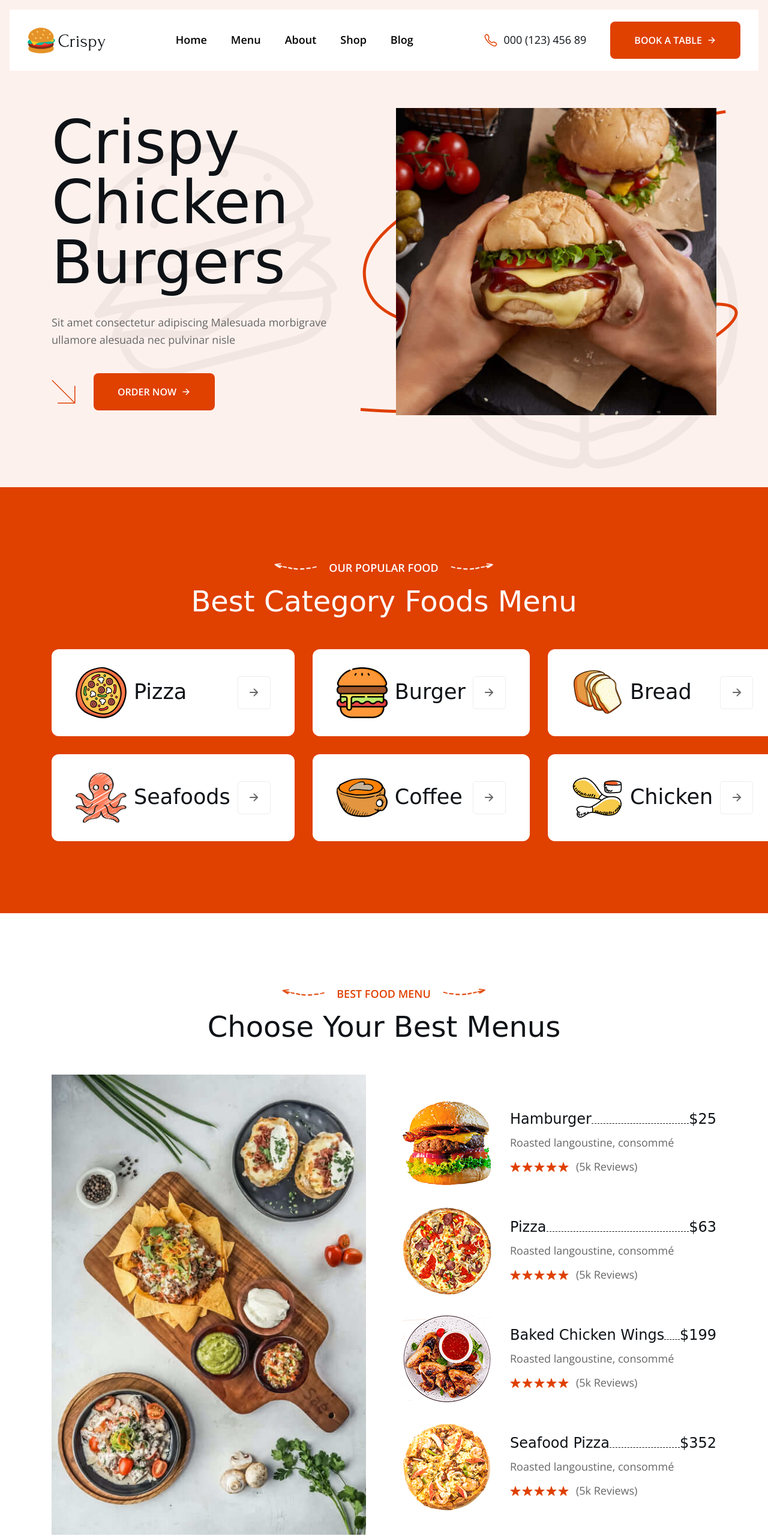
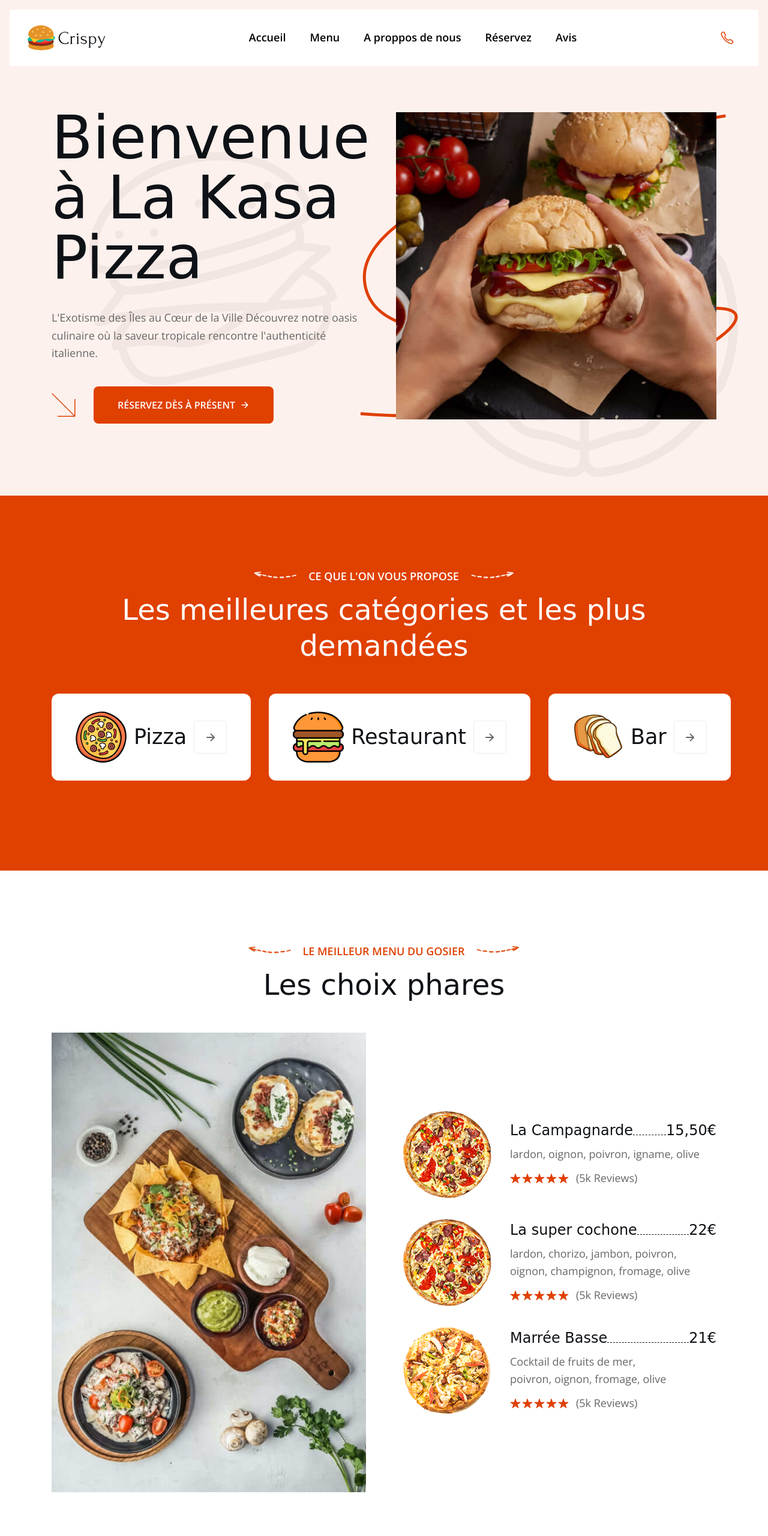
Before and after one commit to keysCZ/Crispy, a plain HTML site: page index.html in a window 1280 px wide. Shown: the top 2560 px of the page at 60% size. Drawn offline with nearby package versions, Linux system fonts and the light colour scheme; a web font is replaced by a local one.

Commit message:
index new

```diff
--- a/index.html
+++ b/index.html
@@ -9,9 +9,9 @@
   <!--
     - primary meta tags
   -->
-  <title>Crispy - Chicken Burgers</title>
-  <meta name="title" content="Crispy - Chicken Burgers">
-  <meta name="description" content="This is a food html template made by codewithsadee">
+  <title>La Kasa Pizza</title>
+  <meta name="title" content="La Kasa Pizza : Restaurant Pizzeria au Gosier">
+  <meta name="description" content="Un Restaurant-Pizzeria exotique au Gosier">
 
   <!--
     - favicon
@@ -50,7 +50,7 @@
     <div class="container">
 
       <a href="#" class="logo">
-        <img src="./assets/images/logo.svg" width="130" height="45" alt="Crispy home">
+        <img src="./assets/images/logo.svg" width="130" height="45" alt="La Kasa Pizza">
       </a>
 
       <nav class="navbar" data-navbar>
@@ -60,13 +60,13 @@
         </button>
 
         <a href="#" class="nav-logo">
-          <img src="./assets/images/logo.svg" width="175" height="61" alt="Crispy home">
+          <img src="./assets/images/logo.svg" width="175" height="61" alt="La Kasa Pizza">
         </a>
 
         <ul class="navbar-list">
 
           <li class="navbar-item">
-            <a href="#" class="navbar-link" data-nav-link>Home</a>
+            <a href="#" class="navbar-link" data-nav-link>Accueil</a>
           </li>
 
           <li class="navbar-item">
@@ -74,24 +74,24 @@
           </li>
 
           <li class="navbar-item">
-            <a href="#" class="navbar-link" data-nav-link>About</a>
+            <a href="#" class="navbar-link" data-nav-link>A proppos de nous</a>
           </li>
 
           <li class="navbar-item">
-            <a href="#" class="navbar-link" data-nav-link>Shop</a>
+            <a href="#" class="navbar-link" data-nav-link>Réservez</a>
           </li>
 
           <li class="navbar-item">
-            <a href="#" class="navbar-link" data-nav-link>Blog</a>
+            <a href="#" class="navbar-link" data-nav-link>Avis</a>
           </li>
 
         </ul>
 
-        <a href="#" class="btn">
+        <!-- <a href="#" class="btn">
           <span class="span">Book A Table</span>
 
           <ion-icon name="arrow-forward-outline" aria-hidden="true"></ion-icon>
-        </a>
+        </a> -->
 
       </nav>
 
@@ -99,14 +99,14 @@
         <a href="tel:00012345689" class="call">
           <ion-icon name="call-outline" aria-hidden="true"></ion-icon>
 
-          <span class="span">000 (123) 456 89</span>
+          <span class="span"></span>
         </a>
 
-        <a href="#" class="btn">
+        <!-- <a href="#" class="btn">
           <span class="span">Book A Table</span>
 
           <ion-icon name="arrow-forward-outline" aria-hidden="true"></ion-icon>
-        </a>
+        </a> -->
       </div>
 
       <button class="nav-open-btn" aria-label="open menu" data-nav-toggler>
@@ -134,17 +134,18 @@
 
           <div class="hero-content">
 
-            <h1 class="h1 title hero-title">Crispy Chicken Burgers</h1>
+            <h1 class="h1 title hero-title">Bienvenue à La Kasa Pizza</h1>
 
             <p class="section-text">
-              Sit amet consectetur adipiscing Malesuada morbigrave ullamore alesuada nec pulvinar nisle
+              L'Exotisme des Îles au Cœur de la Ville
+Découvrez notre oasis culinaire où la saveur tropicale rencontre l'authenticité italienne.
             </p>
 
             <div class="wrapper">
               <img src="./assets/images/down-arrow.png" width="40" height="40" alt="arrow" class="arrow">
 
               <a href="#" class="btn">
-                <span class="span">Order Now</span>
+                <span class="span">Réservez dès à présent</span>
 
                 <ion-icon name="arrow-forward" aria-hidden="true"></ion-icon>
               </a>
@@ -176,10 +177,10 @@
       <section class="section popular" aria-labelledby="popular-label">
         <div class="container">
 
-          <p class="section-subtitle text-center" id="popular-label">Our Popular Food</p>
+          <p class="section-subtitle text-center" id="popular-label">Ce que l'on vous propose</p>
 
           <h2 class="h2 title section-title text-center">
-            Best Category Foods Menu
+            Les meilleures catégories et les plus demandées
           </h2>
 
           <ul class="grid-list">
@@ -210,7 +211,7 @@
                 </figure>
 
                 <h3 class="h3 title">
-                  <a href="#" class="card-title">Burger</a>
+                  <a href="#" class="card-title">Restaurant</a>
                 </h3>
 
                 <a href="#" class="card-btn" aria-label="View all product">
@@ -228,7 +229,7 @@
                 </figure>
 
                 <h3 class="h3 title">
-                  <a href="#" class="card-title">Bread</a>
+                  <a href="#" class="card-title">Bar</a>
                 </h3>
 
                 <a href="#" class="card-btn" aria-label="View all product">
@@ -239,58 +240,6 @@
             </li>
 
             <li>
-              <div class="popular-card">
-
-                <figure class="card-icon">
-                  <img src="./assets/images/icon-4.png" width="85" height="85" loading="lazy" alt="Seafoods">
-                </figure>
-
-                <h3 class="h3 title">
-                  <a href="#" class="card-title">Seafoods</a>
-                </h3>
-
-                <a href="#" class="card-btn" aria-label="View all product">
-                  <ion-icon name="arrow-forward" aria-hidden="true"></ion-icon>
-                </a>
-
-              </div>
-            </li>
-
-            <li>
-              <div class="popular-card">
-
-                <figure class="card-icon">
-                  <img src="./assets/images/icon-5.png" width="85" height="85" loading="lazy" alt="Coffee">
-                </figure>
-
-                <h3 class="h3 title">
-                  <a href="#" class="card-title">Coffee</a>
-                </h3>
-
-                <a href="#" class="card-btn" aria-label="View all product">
-                  <ion-icon name="arrow-forward" aria-hidden="true"></ion-icon>
-                </a>
-
-              </div>
-            </li>
-
-            <li>
-              <div class="popular-card">
-
-                <figure class="card-icon">
-                  <img src="./assets/images/icon-6.png" width="85" height="85" loading="lazy" alt="Chicken">
-                </figure>
-
-                <h3 class="h3 title">
-                  <a href="#" class="card-title">Chicken</a>
-                </h3>
-
-                <a href="#" class="card-btn" aria-label="View all product">
-                  <ion-icon name="arrow-forward" aria-hidden="true"></ion-icon>
-                </a>
-
-              </div>
-            </li>
 
           </ul>
 
@@ -308,10 +257,10 @@
       <section class="section menu" aria-labelledby="menu-label">
         <div class="container">
 
-          <p class="section-subtitle text-center" id="menu-label">Best Food Menu</p>
+          <p class="section-subtitle text-center" id="menu-label">Le meilleur menu du Gosier</p>
 
           <h2 class="title h2 section-title text-center">
-            Choose Your Best Menus
+            Les choix phares
           </h2>
 
           <div class="section-wrapper">
@@ -325,23 +274,23 @@
               <li class="menu-item">
 
                 <figure class="item-banner">
-                  <img src="./assets/images/menu-1.png" width="150" height="150" loading="lazy" alt="Hamburger">
+                  <img src="./assets/images/menu-2.png" width="150" height="150" loading="lazy" alt="Hamburger">
                 </figure>
 
                 <div class="item-content">
 
                   <div class="title h3 title-wrapper">
                     <h3>
-                      <a href="#" class="item-title">Hamburger</a>
+                      <a href="#" class="item-title">La Campagnarde</a>
                     </h3>
 
                     <span class="separator"></span>
 
-                    <span class="price">$25</span>
+                    <span class="price">15,50€</span>
                   </div>
 
                   <p class="menu-text">
-                    Roasted langoustine, consommé
+                    lardon, oignon, poivron, igname, olive
                   </p>
 
                   <div class="rating-wrapper">
@@ -368,16 +317,16 @@
 
                   <div class="title h3 title-wrapper">
                     <h3>
-                      <a href="#" class="item-title">Pizza</a>
+                      <a href="#" class="item-title">La super cochone</a>
                     </h3>
 
                     <span class="separator"></span>
 
-                    <span class="price">$63</span>
+                    <span class="price">22€</span>
                   </div>
 
                   <p class="menu-text">
-                    Roasted langoustine, consommé
+                    lardon, chorizo, jambon, poivron, <br>oignon, champignon, fromage, olive
                   </p>
 
                   <div class="rating-wrapper">
@@ -394,42 +343,6 @@
 
               </li>
 
-              <li class="menu-item">
-
-                <figure class="item-banner">
-                  <img src="./assets/images/menu-3.png" width="150" height="150" loading="lazy"
-                    alt="Baked Chicken Wings">
-                </figure>
-
-                <div class="item-content">
-
-                  <div class="title h3 title-wrapper">
-                    <h3>
-                      <a href="#" class="item-title">Baked Chicken Wings</a>
-                    </h3>
-
-                    <span class="separator"></span>
-
-                    <span class="price">$199</span>
-                  </div>
-
-                  <p class="menu-text">
-                    Roasted langoustine, consommé
-                  </p>
-
-                  <div class="rating-wrapper">
-                    <ion-icon name="star"></ion-icon>
-                    <ion-icon name="star"></ion-icon>
-                    <ion-icon name="star"></ion-icon>
-                    <ion-icon name="star"></ion-icon>
-                    <ion-icon name="star"></ion-icon>
-
-                    <p class="rating-text">(5k Reviews)</p>
-                  </div>
-
-                </div>
-
-              </li>
 
               <li class="menu-item">
 
@@ -441,16 +354,16 @@
 
                   <div class="title h3 title-wrapper">
                     <h3>
-                      <a href="#" class="item-title">Seafood Pizza</a>
+                      <a href="#" class="item-title">Marrée Basse</a>
                     </h3>
 
                     <span class="separator"></span>
 
-                    <span class="price">$352</span>
+                    <span class="price">21€</span>
                   </div>
 
                   <p class="menu-text">
-                    Roasted langoustine, consommé
+                    Cocktail de fruits de mer, <br>poivron, oignon, fromage, olive
                   </p>
 
                   <div class="rating-wrapper">
@@ -486,41 +399,21 @@
 
           <div class="schedule-content">
 
-            <p class="section-subtitle" id="schedule-label">Working Hour</p>
+            <p class="section-subtitle" id="schedule-label">Horaires D'ouverture</p>
 
             <h2 class="h2 title section-title">
-              Enjoy Our Foods From 6 Days In a Week
+              Profiter de moments savoureux tous les jours de la semaine
             </h2>
 
             <ul class="schedule-list">
 
               <li class="schedule-item">
 
-                <p class="h4 title">Monday - Friday</p>
+                <p class="h4 title">Lundi au Dimanche</p>
 
                 <div class="separator"></div>
 
-                <div class="time title">09am-6pm</div>
-
-              </li>
-
-              <li class="schedule-item">
-
-                <p class="h4 title">Saturday</p>
-
-                <div class="separator"></div>
-
-                <div class="time title">08am-7pm</div>
-
-              </li>
-
-              <li class="schedule-item">
-
-                <p class="h4 title">Sunday</p>
-
-                <div class="separator"></div>
-
-                <div class="time title">Closed</div>
+                <div class="time title">17h à 00h</div>
 
               </li>
 
@@ -560,10 +453,10 @@
 
             <h2 class="h2 title section-title">Make A Reservations</h2>
 
-            <p class="section-text">
-              Sit amet consectetur adipiscing elitsue risus mauris adipiscing phasellus aene ante orcirat
+             <p class="section-text">
+              Laissez vous tenter par les goûts innovants de nos pizzas reflétants la douceur de notre archipel
             </p>
-
+<!--
             <form action="./index.html" method="get" class="booking-form">
 
               <div class="input-wrapper">
@@ -590,8 +483,14 @@
                 <ion-icon name="arrow-forward-outline"></ion-icon>
               </button>
 
-            </form>
+            </form> -->
+            <a href="http://lakasapizza.sumupstore.com">
+              <button type="button" class="btn">
+              <span class="span">Réservez votre pizza ou vos plats</span>
 
+              <ion-icon name="arrow-forward-outline"></ion-icon>
+            </button>
+            </a>
           </div>
 
           <img src="./assets/images/line-1.png" width="630" height="506" loading="lazy" alt="shape" class="shape">
@@ -618,10 +517,10 @@
         <div class="footer-brand">
 
           <a href="#" class="logo">
-            <img src="./assets/images/logo.svg" width="170" height="61" loading="lazy" alt="Crispy home">
+            <img src="./assets/images/logo.svg" width="170" height="61" loading="lazy" alt="La Kasa Pizza">
           </a>
 
-          <p class="footer-text">
+          <!-- <p class="footer-text">
             Sit amet consectetur adipiscing elitsue risus mauris adipis
           </p>
 
@@ -632,42 +531,43 @@
             <button type="submit" class="form-btn" aria-label="Subscribe">
               <ion-icon name="arrow-forward"></ion-icon>
             </button>
-          </form>
+          </form> -->
 
         </div>
 
         <ul class="footer-list">
 
           <li>
-            <p class="title footer-list-title">Quick Links</p>
+            <p class="title footer-list-title">Liens Rapides</p>
           </li>
 
           <li>
-            <a href="#" class="footer-link">About Company</a>
+            <a href="#" class="footer-link">A Propos</a>
           </li>
 
           <li>
-            <a href="#" class="footer-link">Home Shop</a>
+            <a href="#" class="footer-link">Le menu</a>
           </li>
 
           <li>
-            <a href="#" class="footer-link">Our Menu (CMS)</a>
+            <a href="#" class="footer-link">Les choix phares</a>
           </li>
 
           <li>
-            <a href="#" class="footer-link">Shop (Ecom)</a>
+            <a href="#" class="footer-link">Nos horaires</a>
           </li>
 
+
           <li>
-            <a href="#" class="footer-link">Recipes</a>
+            <a href="#" class="footer-link">Réservez</a>
           </li>
 
         </ul>
-
+<!--
         <ul class="footer-list">
 
           <li>
-            <p class="title footer-list-title">Products</p>
+            <p class="title footer-list-title">Produits Frais</p>
           </li>
 
           <li>
@@ -710,7 +610,7 @@
             <a href="#" class="footer-link">Seafoods</a>
           </li>
 
-        </ul>
+        </ul> -->
 
         <ul class="footer-list">
 
```
